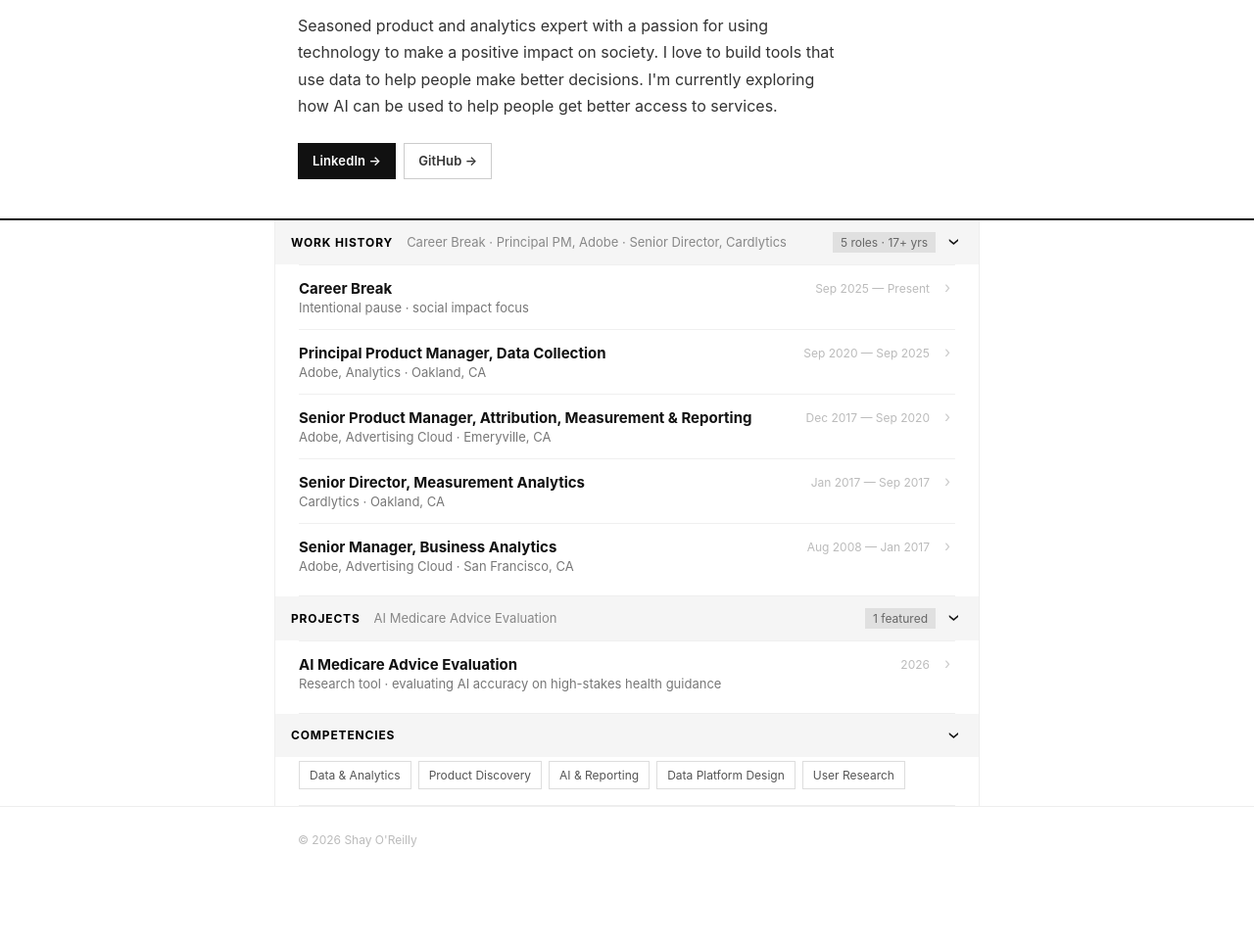
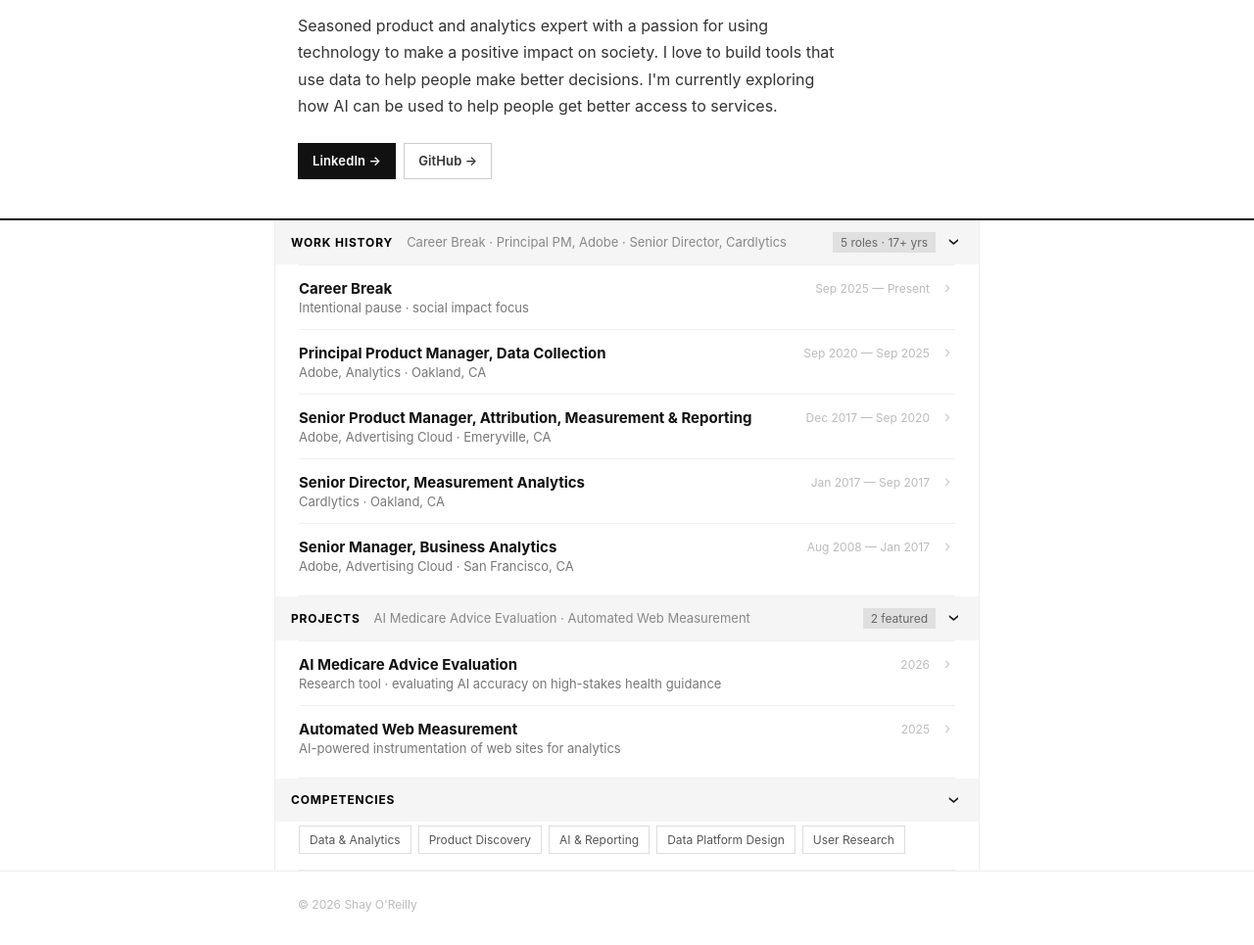
Before and after one commit to shay-o/personal_website, a plain HTML site: page index.html in a window 1280 px wide. Shown: the part 124-1089 px from the top of the page at 98% size. Before the commit the page ends 1023 px from the top, so only its background shows below. Drawn offline with Linux system fonts and the light colour scheme.

Commit message:
Add Automated Web Measurement project to Projects section
Co-Authored-By: Claude Sonnet 4.6 <noreply@anthropic.com>

```diff
--- a/index.html
+++ b/index.html
@@ -156,10 +156,10 @@ impact on society. I love to build tools that use data to help people make bette
       <button class="acc-header" aria-expanded="false" aria-controls="body-projects">
         <div class="acc-left">
           <span class="acc-title">Projects</span>
-          <span class="acc-summary">AI Medicare Advice Evaluation</span>
+          <span class="acc-summary">AI Medicare Advice Evaluation &middot; Automated Web Measurement</span>
         </div>
         <div class="acc-right">
-          <span class="acc-meta">1 featured</span>
+          <span class="acc-meta">2 featured</span>
           <span class="acc-arrow" aria-hidden="true">›</span>
         </div>
       </button>
@@ -188,6 +188,26 @@ impact on society. I love to build tools that use data to help people make bette
               <p style="margin-top:10px;display:flex;gap:20px;flex-wrap:wrap;">
                 <a href="projects/AI-Medicare-Advice-Evaluator/overview.html" style="font-size:0.8125rem;color:#111;text-decoration:underline;text-underline-offset:2px;">Project details and data &rarr;</a>
                 <a href="https://github.com/shay-o/AI-Medicare-Advice-Evaluation" target="_blank" rel="noopener" style="font-size:0.8125rem;color:#777;text-decoration:underline;text-underline-offset:2px;">View on GitHub &rarr;</a>
+              </p>
+            </div>
+          </li>
+
+          <!-- Automated Web Measurement -->
+          <li class="role-item">
+            <button class="role-header" aria-expanded="false" aria-controls="detail-proj2">
+              <div class="role-info">
+                <span class="role-title">Automated Web Measurement</span>
+                <span class="role-company">AI-powered instrumentation of web sites for analytics</span>
+              </div>
+              <div class="role-right">
+                <span class="role-date">2025</span>
+                <span class="role-arrow" aria-hidden="true">›</span>
+              </div>
+            </button>
+            <div class="role-detail" id="detail-proj2">
+              <p>An AI-powered tool that automates the creation of Google Analytics 4 tracking plans and Google Tag Manager implementations for websites.</p>
+              <p style="margin-top:10px;">
+                <a href="https://github.com/shay-o/Automated-Web-Measurement" target="_blank" rel="noopener" style="font-size:0.8125rem;color:#777;text-decoration:underline;text-underline-offset:2px;">View on GitHub &rarr;</a>
               </p>
             </div>
           </li>
```
